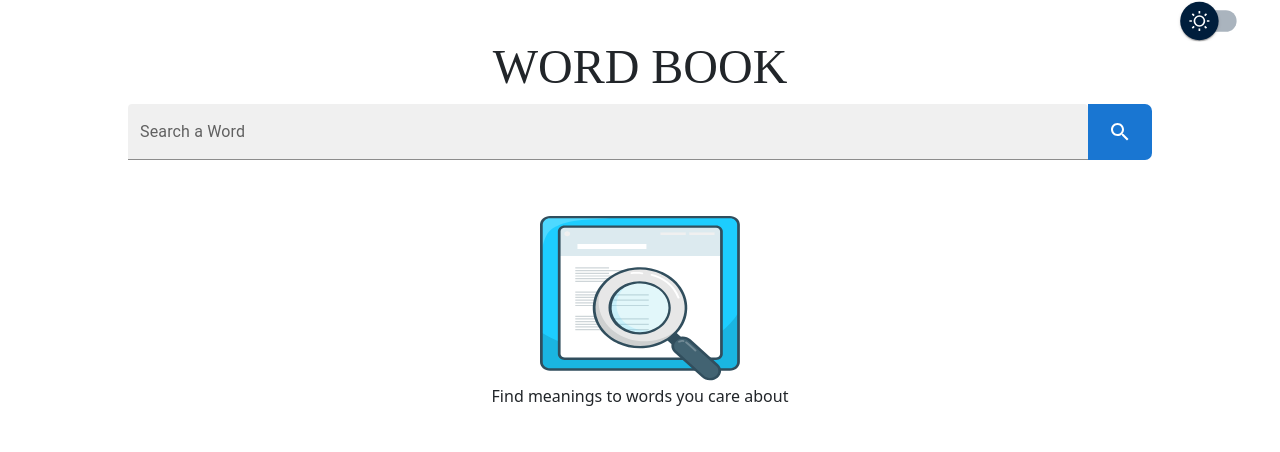
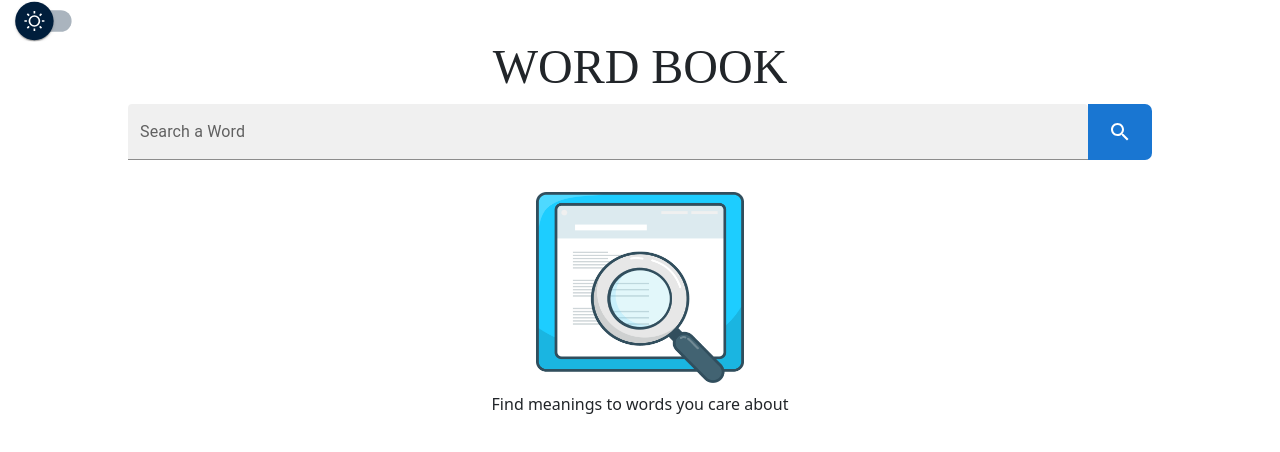
Before and after one commit to marveldev/my-dictionary, a React (Create React App) app: page / in a window 1280 px wide. Shown: the top 452 px of the page. Built offline with nearby package versions, Linux system fonts and the light colour scheme.

Commit message:
replace search illustration change position of theme switcher

```diff
--- a/src/components/assets/index.js
+++ b/src/components/assets/index.js
@@ -1 +1 @@
-export { default as searchBookIllustration } from './searchBookIllustration.svg'
+export { default as searchIllustration } from './searchIllustration.png'
--- a/src/components/output/Output.jsx
+++ b/src/components/output/Output.jsx
@@ -1,6 +1,6 @@
 import { IconButton } from '@mui/material'
 import VolumeUpIcon from '@mui/icons-material/VolumeUp'
-import { searchBookIllustration } from '../assets'
+import { searchIllustration } from '../assets'
 
 const Output = ({ definitions, appMode, isLoading }) => {
   const playWord = url => {
@@ -23,9 +23,9 @@ const Output = ({ definitions, appMode, isLoading }) => {
           {definitions?.length <= 0 && (
             <div className="text-center">
               <img
-                src={searchBookIllustration}
-                className="w-auto h-auto"
-                alt="search book illustration"
+                src={searchIllustration}
+                className="search-illustration"
+                alt="search illustration"
               />
               <p>Find meanings to words you care about</p>
             </div>
--- a/src/components/themeSwitcher/ThemeSwitcher.jsx
+++ b/src/components/themeSwitcher/ThemeSwitcher.jsx
@@ -9,7 +9,7 @@ const ThemeSwitcher = ({ theme, setTheme, themePalette }) => {
   }
 
   return (
-    <div className="text-end mx-4 mt-1">
+    <div className="mx-4 mt-1">
       <FormControlLabel
         label=''
         control={
--- a/src/index.css
+++ b/src/index.css
@@ -23,7 +23,11 @@ h1 {
   box-shadow: none;
 }
 
-
+.search-illustration {
+  width: 13em;
+  height: 13em;
+  object-fit: contain;
+}
 
 .header {
   padding: 1em 2em;
@@ -85,8 +89,6 @@ button:active {
     width: 95%;
   }
 
-
-
   .header {
     padding: 0.5em 0;
   }
```
Also changed, not shown: src/components/assets/searchBookIllustration.svg (deleted), src/components/assets/searchIllustration.png (added).
